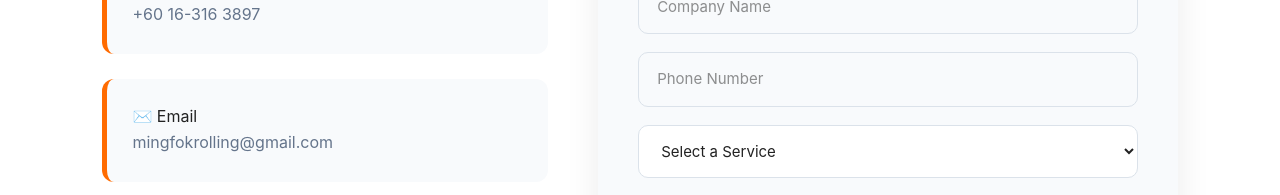
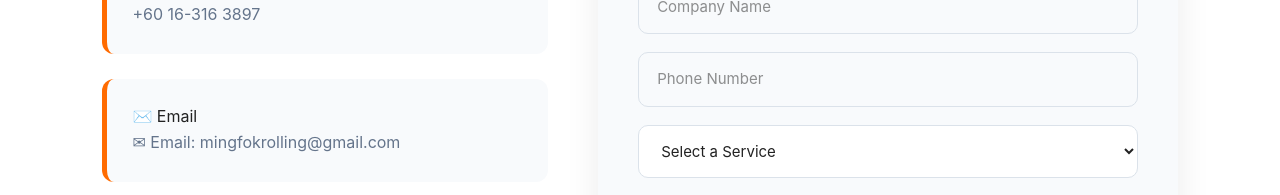
Before and after one commit to lywyvonne/mingfok-website, a React (Vite) app: page / in a window 1280 px wide. Shown: the part 6220-6415 px from the top of the page. Built offline with nearby package versions, Linux system fonts and the light colour scheme.

Commit message:
Update Contacts.jsx
update contacts

```diff
--- a/src/components/Contacts.jsx
+++ b/src/components/Contacts.jsx
@@ -76,7 +76,7 @@
 
 <div className="info-card">
   <h4>✉️ Email</h4>
-  <p>mingfokrolling@gmail.com</p>
+  <p> ✉ Email: <a href="mailto:ingfokrolling@gmail.com">mingfokrolling@gmail.com</a></p>
 </div>
 
 <div className="info-card">
```
